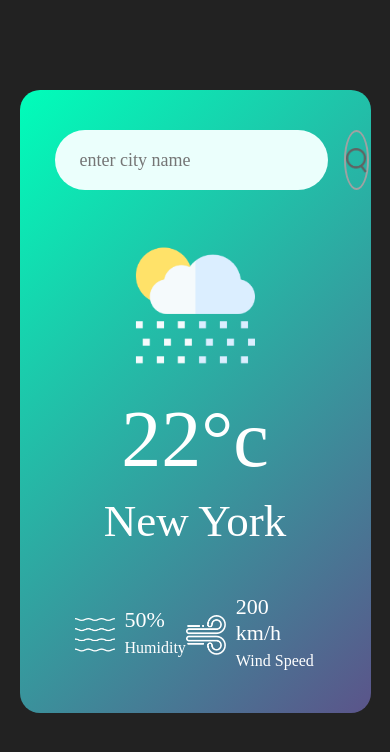
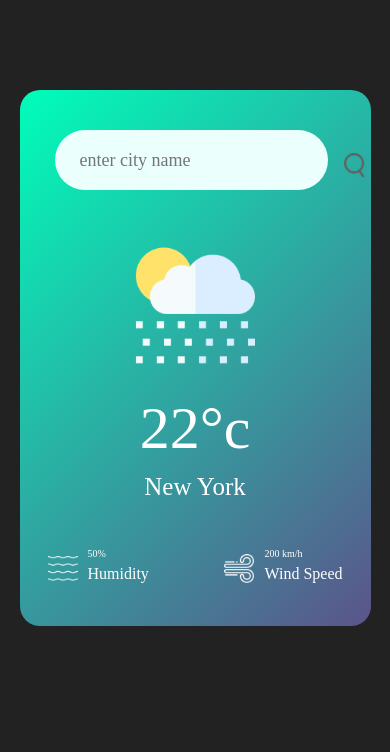
Before and after one commit to Mahmoudfattah/Simple-Weather-App, a plain HTML site: page index.html in a window 390 px wide. Drawn offline with Linux system fonts and the light colour scheme; no server answers.

Commit message:
Update: [medai quary]

```diff
--- a/style.css
+++ b/style.css
@@ -45,9 +45,9 @@ body{
             border: 0;
            outline: 0;
            background: transparent;
-           border: 2px solid #9ea2a2 ;
-            height: 60px;
-            width: 60px;
+           /* border: 2px solid #9ea2a2 ; */
+            height: 25px;
+            width: 25px;
             border-radius: 50%;
             justify-content: center;
             cursor: pointer;
@@ -114,3 +114,47 @@ body{
         }
     }
 }
+@media(max-width:420px){
+
+
+
+    .weather{
+        h1{
+         font-size: 60px;
+
+        }
+        h2{
+         font-size: 25px;
+
+        }
+
+     }
+
+     .details{
+
+
+
+         .col{
+
+            justify-content: space-between;
+
+            margin: 0 -27px;
+             img{
+               width: 30px;
+               margin-right: 10px;
+             }
+             p{
+                 padding: 3px 0;
+             }
+
+             .humidity, .wind{
+                 font-size: 10px;
+                 margin-top: -6px;
+                 text-transform: lowercase;
+             }
+         }
+     }
+
+
+
+}
```
